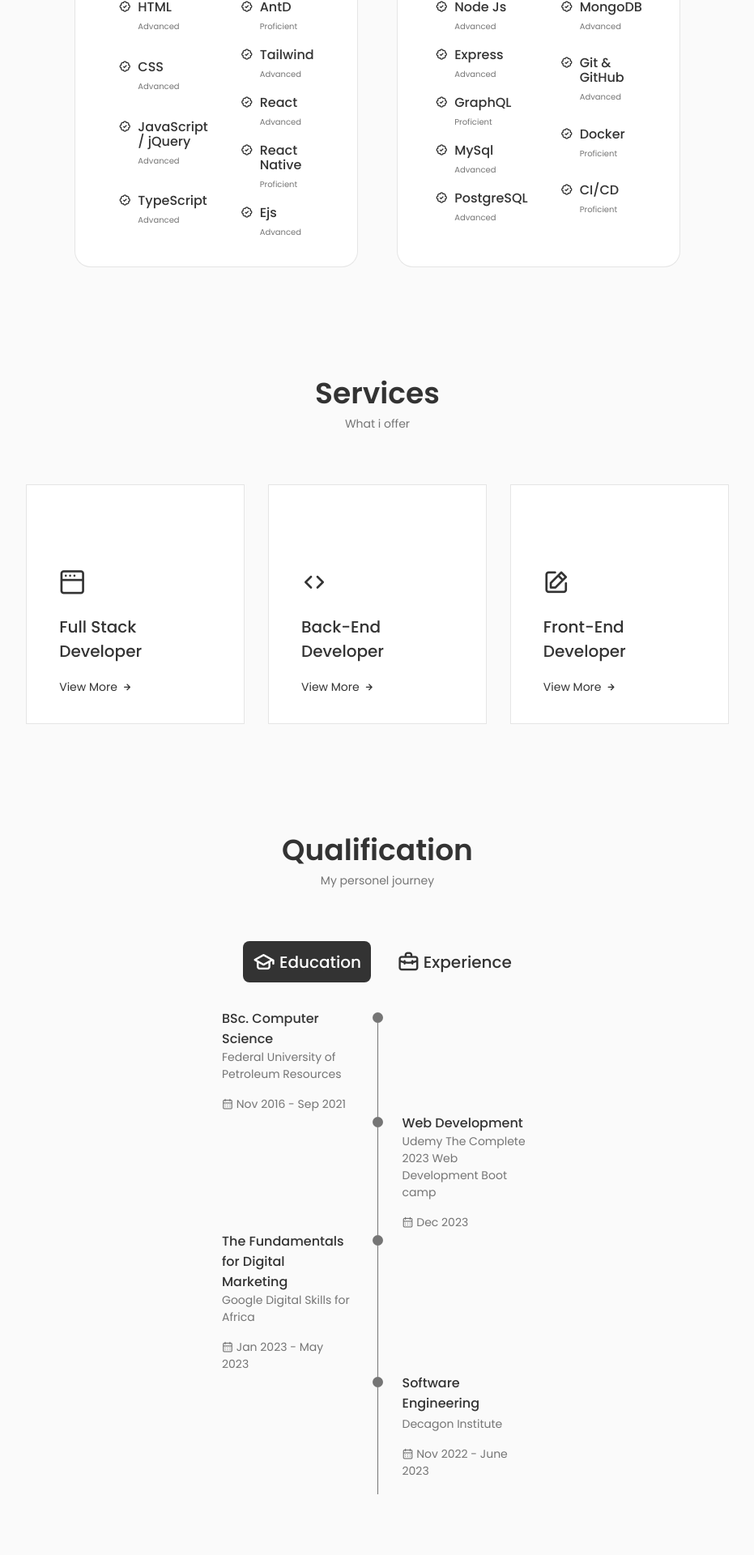
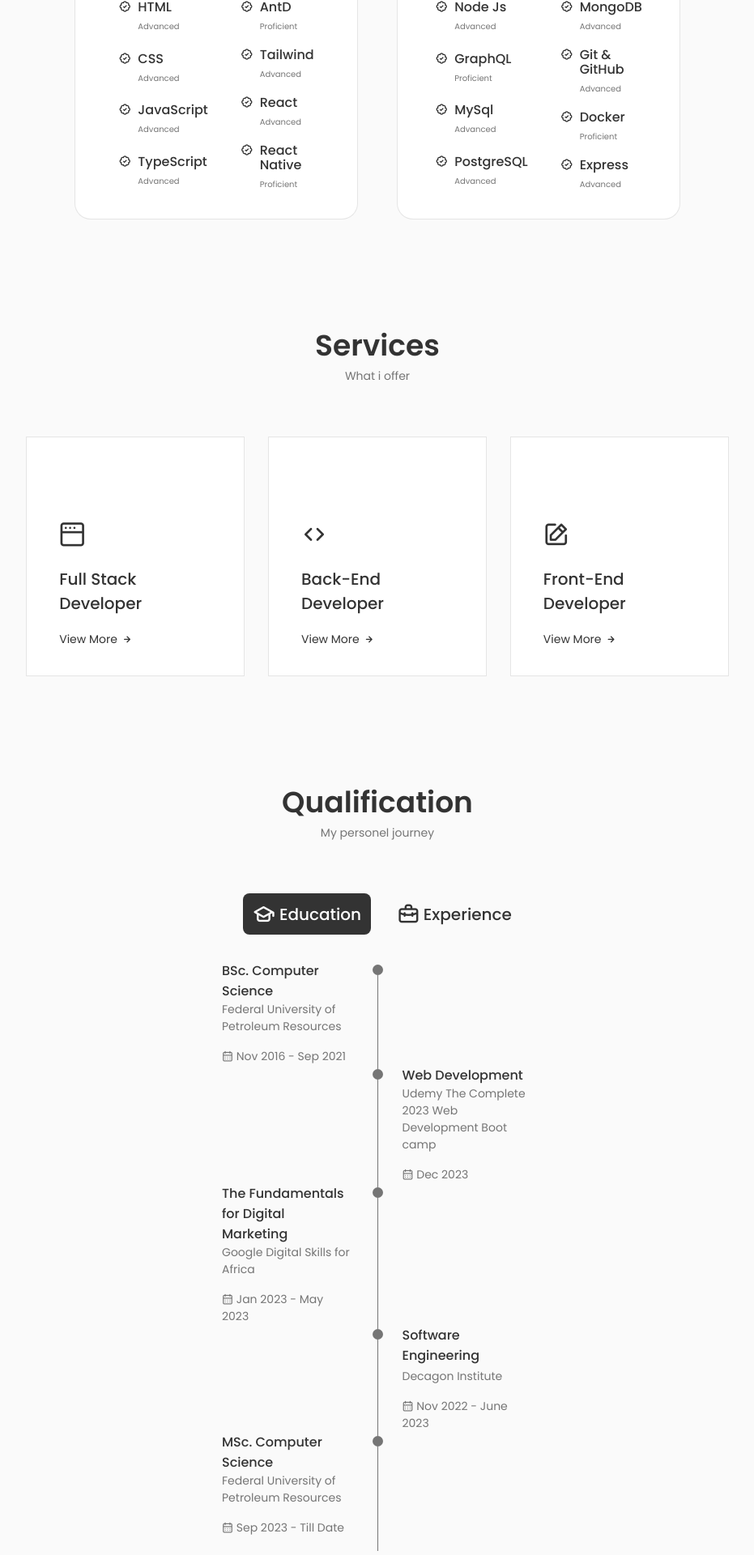
Before and after one commit to Nixhazel/React-Portfolio-V1, a React (Create React App) app: page / in a window 1280 px wide. Shown: the part 1860-3780 px from the top of the page at 81% size, without its empty margins (174-1105 px from the left). Built offline with nearby package versions, Linux system fonts and the light colour scheme.

Commit message:
feat: minore update3s

```diff
--- a/src/components/qualification/Qualification.jsx
+++ b/src/components/qualification/Qualification.jsx
@@ -17,8 +17,8 @@ const Qualification = () => {
 					<div
 						className={
 							toggleState === 1
-								? "qualification__button qualification__active button--flex active-qualification"
-								: "qualification__button button--flex"
+								? 'qualification__button qualification__active button--flex active-qualification'
+								: 'qualification__button button--flex'
 						}
 						onClick={() => toggleTab(1)}>
 						<i className='uil uil-graduation-cap qualification__icon'></i>
@@ -28,8 +28,8 @@ const Qualification = () => {
 					<div
 						className={
 							toggleState === 2
-								? "qualification__button qualification__active button--flex active-qualification"
-								: "qualification__button button--flex"
+								? 'qualification__button qualification__active button--flex active-qualification'
+								: 'qualification__button button--flex'
 						}
 						onClick={() => toggleTab(2)}>
 						<i className='uil uil-briefcase-alt qualification__icon '></i>
@@ -41,8 +41,8 @@ const Qualification = () => {
 					<div
 						className={
 							toggleState === 1
-								? "qualification__content qualification__content-active"
-								: "qualification__content"
+								? 'qualification__content qualification__content-active'
+								: 'qualification__content'
 						}>
 						<div className='qualification__data'>
 							<div>
@@ -115,14 +115,68 @@ const Qualification = () => {
 								</div>
 							</div>
 						</div>
+
+						<div className='qualification__data'>
+							<div>
+								<h3 className='qualification__title'>MSc. Computer Science</h3>
+								<span className='qualification__subtitle'>
+									Federal University of Petroleum Resources
+								</span>
+								<div className='qualification__calender'>
+									<i className='uil uil-calendar-alt'></i> Sep 2023 - Till Date
+								</div>
+							</div>
+
+							<div>
+								<span className='qualification__rounder'></span>
+								<span className='qualification__line'></span>
+							</div>
+						</div>
 					</div>
 
 					<div
 						className={
 							toggleState === 2
-								? "qualification__content qualification__content-active"
-								: "qualification__content"
+								? 'qualification__content qualification__content-active'
+								: 'qualification__content'
 						}>
+						<div className='qualification__data'>
+							<div>
+								<h3 className='qualification__title'>
+									Front-End/Mobile Engineer
+								</h3>
+								<span className='qualification__subtitle'>Sterling Bank</span>
+								<div className='qualification__calender'>
+									<i className='uil uil-calendar-alt'></i> Aug 2023 - Present
+								</div>
+							</div>
+
+							<div>
+								<span className='qualification__rounder'></span>
+								<span className='qualification__line'></span>
+							</div>
+						</div>
+
+						<div className='qualification__data'>
+							<div></div>
+
+							<div>
+								<span className='qualification__rounder'></span>
+								<span className='qualification__line'></span>
+							</div>
+							<div>
+								<h3 className='qualification__title'>
+									Frontend Engineer (Part-time)
+								</h3>
+								<span className='qualification__subtitle'>
+									Emergency Response Africa
+								</span>
+								<div className='qualification__calender'>
+									<i className='uil uil-calendar-alt'></i> April 2023 - Present
+								</div>
+							</div>
+						</div>
+
 						<div className='qualification__data'>
 							<div>
 								<h3 className='qualification__title'>
@@ -130,7 +184,7 @@ const Qualification = () => {
 								</h3>
 								<span className='qualification__subtitle'>Decagon</span>
 								<div className='qualification__calender'>
-									<i className='uil uil-calendar-alt'></i> Nov 2022 - Present
+									<i className='uil uil-calendar-alt'></i> Nov 2022 - Nov 2024
 								</div>
 							</div>
 
@@ -153,51 +207,14 @@ const Qualification = () => {
 								</h3>
 								<span className='qualification__subtitle'>Freelancing</span>
 								<div className='qualification__calender'>
-									<i className='uil uil-calendar-alt'></i> Sep 2021 - Present
+									<i className='uil uil-calendar-alt'></i> Sep 2021 - Sep 2024
 								</div>
 							</div>
 						</div>
 
 						<div className='qualification__data'>
 							<div>
-								<h3 className='qualification__title'>
-									Front-End/Mobile Engineer
-								</h3>
-								<span className='qualification__subtitle'>Sterling Bank</span>
-								<div className='qualification__calender'>
-									<i className='uil uil-calendar-alt'></i> Aug 2023 - Till Date
-								</div>
-							</div>
-
-							<div>
-								<span className='qualification__rounder'></span>
-								<span className='qualification__line'></span>
-							</div>
-						</div>
-
-						<div className='qualification__data'>
-							<div></div>
-
-							<div>
-								<span className='qualification__rounder'></span>
-								<span className='qualification__line'></span>
-							</div>
-							<div>
-								<h3 className='qualification__title'>Frontend Engineer</h3>
-								<span className='qualification__subtitle'>
-									Emergency Response Africa
-								</span>
-								<div className='qualification__calender'>
-									<i className='uil uil-calendar-alt'></i> April 2023 - Present
-								</div>
-							</div>
-						</div>
-
-						<div className='qualification__data'>
-							<div>
-								<h3 className='qualification__title'>
-									Front-End Engineer
-								</h3>
+								<h3 className='qualification__title'>Front-End Engineer</h3>
 								<span className='qualification__subtitle'>SysServe</span>
 								<div className='qualification__calender'>
 									<i className='uil uil-calendar-alt'></i> May 2023 - July 2023
--- a/src/components/skills/Backend.jsx
+++ b/src/components/skills/Backend.jsx
@@ -12,15 +12,6 @@ const Backend = () => {
 
 						<div>
 							<h3 className='skills__name'>Node Js</h3>
-							<span className='skills__level'>Advanced</span>
-						</div>
-					</div>
-
-					<div className='skills__data'>
-						<i class='bx bx-badge-check'></i>
-
-						<div>
-							<h3 className='skills__name'>Express</h3>
 							<span className='skills__level'>Advanced</span>
 						</div>
 					</div>
@@ -85,10 +76,19 @@ const Backend = () => {
 						<i class='bx bx-badge-check'></i>
 
 						<div>
+							<h3 className='skills__name'>Express</h3>
+							<span className='skills__level'>Advanced</span>
+						</div>
+					</div>
+
+					{/* <div className='skills__data'>
+						<i class='bx bx-badge-check'></i>
+
+						<div>
 							<h3 className='skills__name'>CI/CD</h3>
 							<span className='skills__level'>Proficient</span>
 						</div>
-					</div>
+					</div> */}
 				</div>
 			</div>
 		</div>
--- a/src/components/skills/Frontend.jsx
+++ b/src/components/skills/Frontend.jsx
@@ -29,7 +29,7 @@ const Frontend = () => {
 						<i class='bx bx-badge-check'></i>
 
 						<div>
-							<h3 className='skills__name'>JavaScript / jQuery</h3>
+							<h3 className='skills__name'>JavaScript</h3>
 							<span className='skills__level'>Advanced</span>
 						</div>
 					</div>
@@ -81,14 +81,14 @@ const Frontend = () => {
 						</div>
 					</div>
 
-					<div className='skills__data'>
+					{/* <div className='skills__data'>
 						<i class='bx bx-badge-check'></i>
 
 						<div>
 							<h3 className='skills__name'>Ejs</h3>
 							<span className='skills__level'>Advanced</span>
 						</div>
-					</div>
+					</div> */}
 				</div>
 			</div>
 		</div>
```
